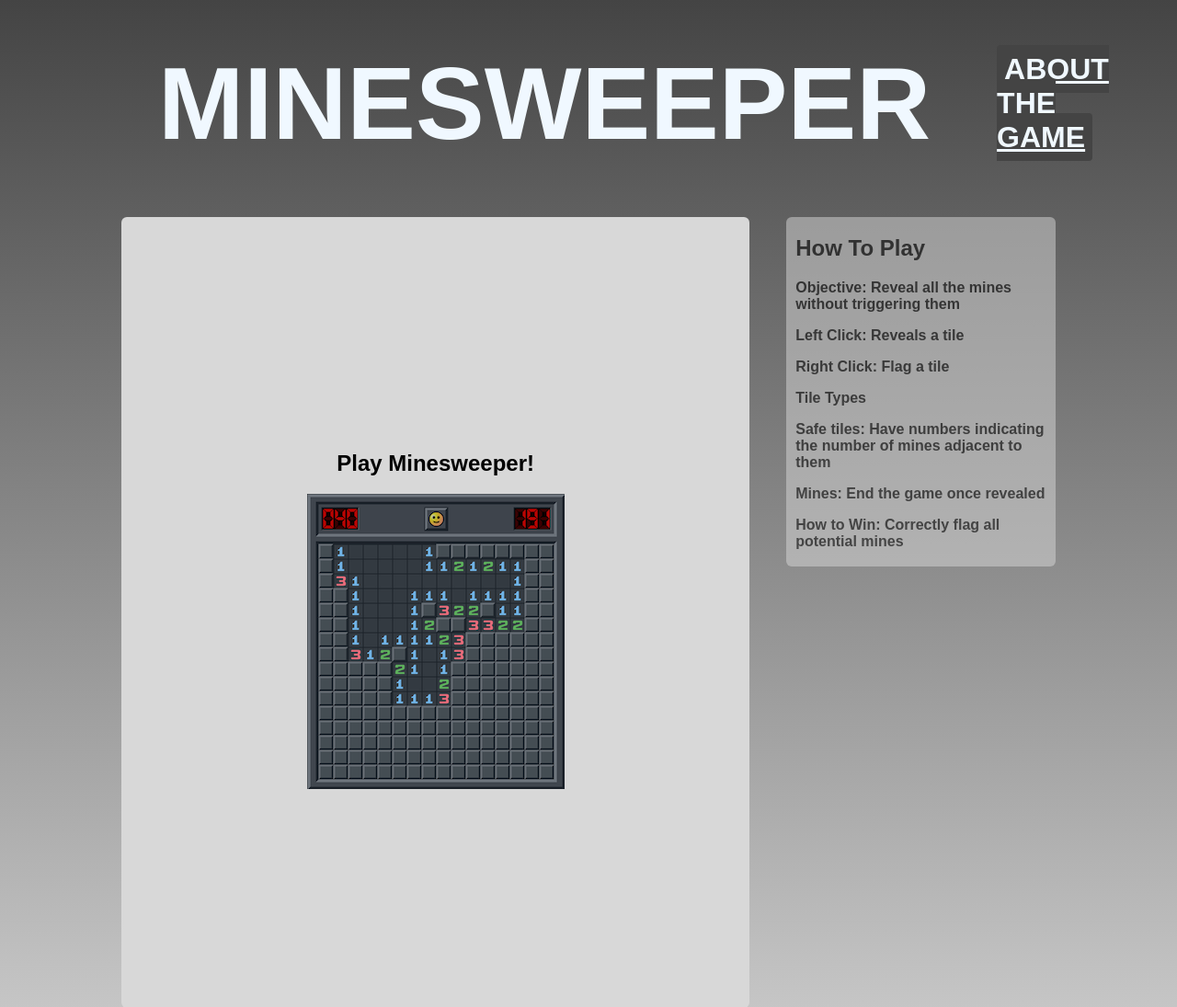
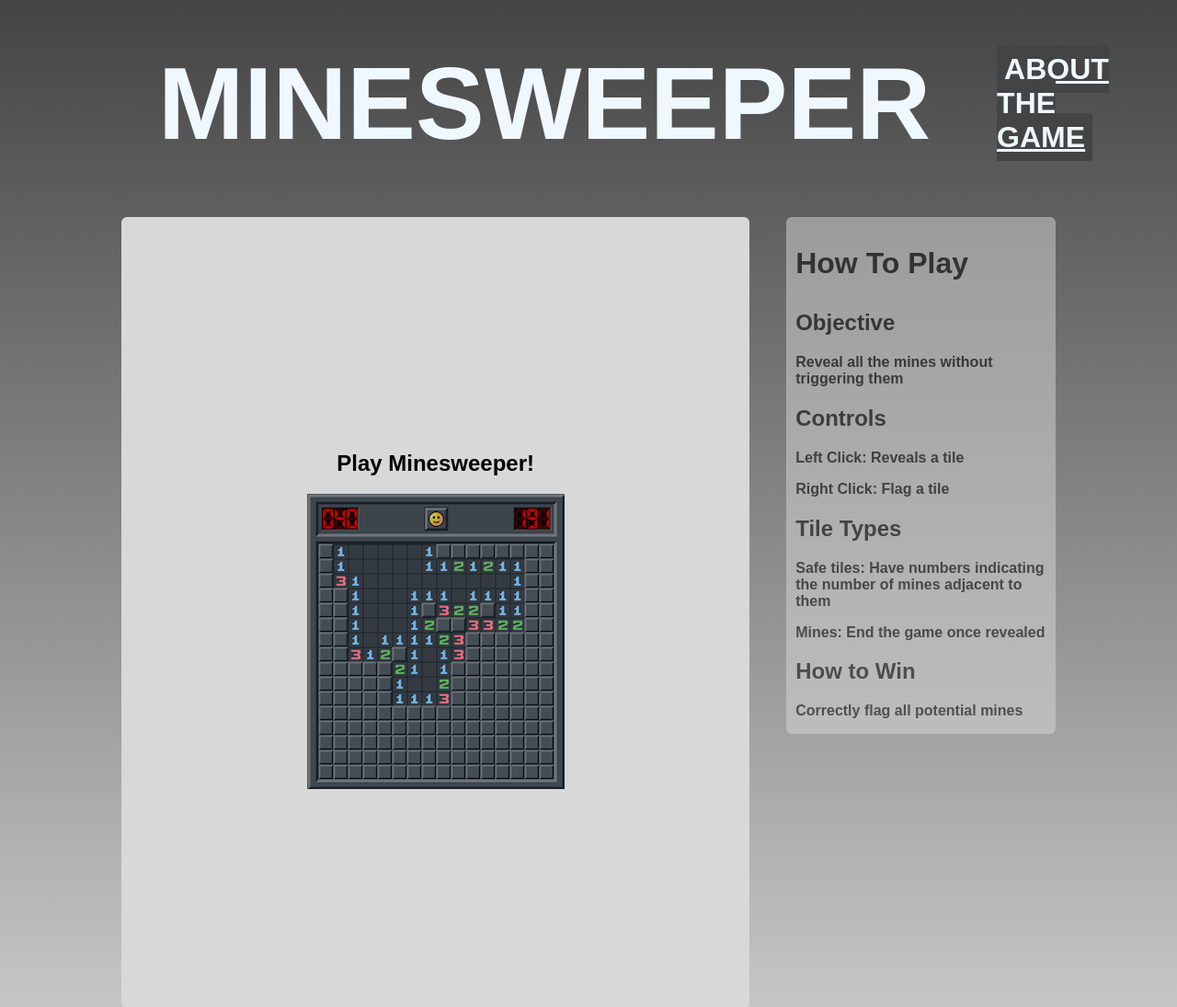
Before and after one commit to pg29ken/IntroToHTMLA2, a plain HTML site: page index.html in a window 1280 px wide. Shown: the top 1095 px of the page at 92% size. Drawn offline with Linux system fonts and the light colour scheme.

Commit message:
MODIFY Sidebar
Sidebar formatting and content updated

```diff
--- a/index.html
+++ b/index.html
@@ -24,14 +24,17 @@
 
         <section id="sidebar">
             <article id="how-to-play">
-                <h2>How To Play</h2>
-                <p>Objective: Reveal all the mines without triggering them</p>
+                <h1 id="sidebar-title">How To Play</h1>
+                <h2>Objective</h2>
+                <p>Reveal all the mines without triggering them</p>
+                <h2>Controls</h2>
                 <p>Left Click: Reveals a tile</p>
                 <p>Right Click: Flag a tile</p>
-                <p>Tile Types</p>
+                <h2>Tile Types</h2>
                 <p>Safe tiles: Have numbers indicating the number of mines adjacent to them</p>
                 <p>Mines: End the game once revealed</p>
-                <p>How to Win: Correctly flag all potential mines</p>
+                <h2>How to Win</h2>
+                <p>Correctly flag all potential mines</p>
             </article>
         </section>
     </div>
--- a/styles.css
+++ b/styles.css
@@ -76,8 +76,7 @@ a{
     border-radius: 6px;
     position: sticky;
     top:20px;
-    height:380px;
-
+    height: fit-content;
 
 }
 
@@ -107,3 +106,8 @@ a{
 #how-to-play{
     margin-left: 10px;
 }
+
+#sidebar-title{
+    font-size: 2em;
+    font-weight: 900;
+}
```
